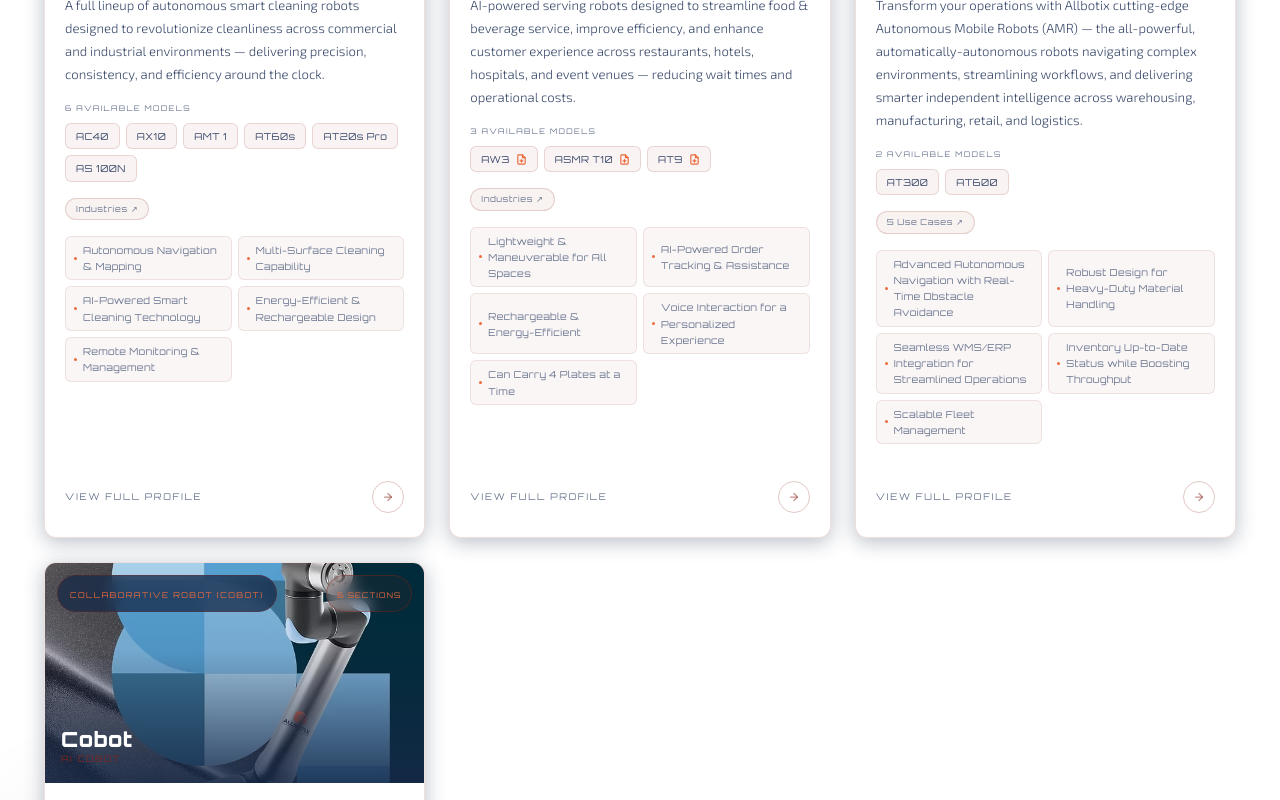
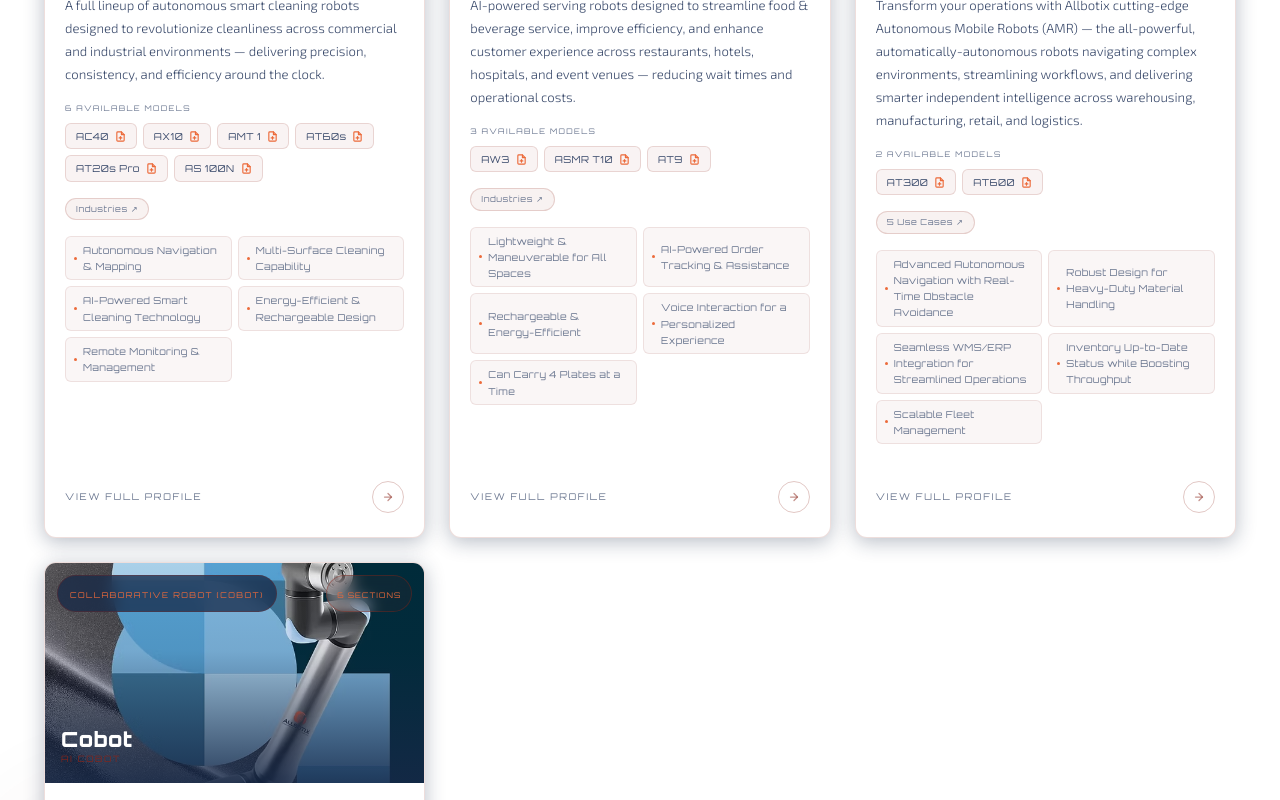
Before and after one commit to janvi7624/allbotix, a Next.js app: page /products in a window 1280 px wide. Shown: the part 1580-2380 px from the top of the page. Built offline with nearby package versions, Linux system fonts and the light colour scheme.

Commit message:
update pdf links

```diff
--- a/src/data/robots.js
+++ b/src/data/robots.js
@@ -117,7 +117,7 @@
         },
       ],
       ctaLabel: 'Download Spec Sheet',
-      ctaLink: 'https://allbotix.s3.eu-north-1.amazonaws.com/ALLBOTIX_ROBOTICS_PROFILE.pdf',
+      ctaLink: 'https://allbotix.s3.eu-north-1.amazonaws.com/Reception+%26+Information+Robots/Allbotix_ATR_V2_V3.pdf',
     },
   },
   {
@@ -219,7 +219,7 @@
         },
       ],
       ctaLabel: 'Download Spec Sheet',
-      ctaLink: 'https://allbotix.s3.eu-north-1.amazonaws.com/ALLBOTIX_ROBOTICS_PROFILE.pdf',
+      ctaLink: 'https://allbotix.s3.eu-north-1.amazonaws.com/Humanoid+%26+RoboDog/Bolt+G1.pdf',
     },
   },
   {
@@ -244,14 +244,14 @@
         name: 'Alpha B2',
         src: '/robots/alpha_b2.avif',
         alt: 'Alpha B2 Robot Dog',
-        pdfLink: 'https://bb266153-f714-439c-a5e4-b00d0f3b1fb3.filesusr.com/ugd/5ff735_f4fbc49c92474331b27b450bab9936a4.pdf',
+        pdfLink: 'https://allbotix.s3.eu-north-1.amazonaws.com/Humanoid+%26+RoboDog/Alpha+B2.pdf',
       },
       {
         id: 'alpha-go2',
         name: 'Alpha GO2',
         src: '/robots/alpha_go2.avif',
         alt: 'Alpha GO2 Robot Dog',
-        pdfLink: 'https://bb266153-f714-439c-a5e4-b00d0f3b1fb3.filesusr.com/ugd/5ff735_c84147440efa4da6a5d9a27368e2ec4b.pdf',
+        pdfLink: 'https://allbotix.s3.eu-north-1.amazonaws.com/Humanoid+%26+RoboDog/Alpha+GO2.pdf',
       },
     ],
     display: {
@@ -365,6 +365,7 @@
         src: '/robots/ac40.avif',
         alt: 'AC40 Smart Cleaning Robot',
         desc: 'Meet the Allbotix AC40 — mop, scrub, vacuum all-in-one cleaning robot that sweeps, scrubs, vacuums, and mops with precision and power.',
+        pdfLink: 'https://allbotix.s3.eu-north-1.amazonaws.com/Cleaning+Robots/AC40.pdf',
       },
       {
         id: 'ax10',
@@ -372,6 +373,7 @@
         src: '/robots/ax10.avif',
         alt: 'AX10 Smart Cleaning Robot',
         desc: 'Introducing the Allbotix AX10 — a powerhouse cleaning robot engineered for deep, intelligent, and more-than-seamless cleaning every day.',
+        pdfLink: 'https://allbotix.s3.eu-north-1.amazonaws.com/Cleaning+Robots/AX10.pdf',
       },
       {
         id: 'amt1',
@@ -379,6 +381,7 @@
         src: '/robots/amt1.avif',
         alt: 'AMT 1 Smart Cleaning Robot',
         desc: 'Introducing the Allbotix AMT1 — an AI-powered sweeping robot designed for large-scale environments, covering up to 10,000m² with advanced autonomous efficiency.',
+        pdfLink: 'https://allbotix.s3.eu-north-1.amazonaws.com/Cleaning+Robots/AMT1.pdf',
       },
       {
         id: 'at60s',
@@ -386,6 +389,7 @@
         src: '/robots/at60s.avif',
         alt: 'AT60s Smart Cleaning Robot',
         desc: 'Meet the Allbotix AT60s — next-level precision sweeping robot that polishes, scrubs and surfaces and delivers exceptional cleanliness.',
+        pdfLink: 'https://allbotix.s3.eu-north-1.amazonaws.com/Cleaning+Robots/AT60s.pdf',
       },
       {
         id: 'at20s-pro',
@@ -393,6 +397,7 @@
         src: '/robots/at20s_pro.avif',
         alt: 'AT20s Pro Smart Cleaning Robot',
         desc: 'Unleash the power of the AT20s Pro — the ultimate cleaning solution upon redefining how clean really looks and feels about cleaning.',
+        pdfLink: 'https://allbotix.s3.eu-north-1.amazonaws.com/Cleaning+Robots/AT20s+Pro.pdf',
       },
       {
         id: 'as100n',
@@ -400,6 +405,7 @@
         src: '/robots/as100n.avif',
         alt: 'AS 100N Smart Cleaning Robot',
         desc: 'Introducing the Allbotix AS 100N — the most versatile outdoor sweeping robot that takes care of every outdoor surface, structure, and space.',
+        pdfLink: 'https://allbotix.s3.eu-north-1.amazonaws.com/Cleaning+Robots/A+4C+-+pro.pdf',
       },
     ],
     display: {
@@ -517,7 +523,7 @@
         src: '/robots/aw3.avif',
         alt: 'AW3 Smart Serving Robot',
         desc: 'A compact and agile serving robot built for efficient food and beverage delivery across restaurants, hotels, and event spaces.',
-        pdfLink: '#'
+        pdfLink: 'https://allbotix.s3.eu-north-1.amazonaws.com/Serving+Robots/Aw3.pdf',
       },
       {
         id: 'asmr-t10',
@@ -525,7 +531,7 @@
         src: '/robots/asmr_t10.avif',
         alt: 'ASMR T10 Smart Serving Robot',
         desc: 'An advanced serving robot with a premium tray display, designed to deliver dishes with precision and style in high-end dining and hospitality environments.',
-        pdfLink: '#'
+        pdfLink: 'https://allbotix.s3.eu-north-1.amazonaws.com/Serving+Robots/ASMR+T10+Delivery+and+Marketing+Robot.pdf',
       },
       {
         id: 'at9',
@@ -533,7 +539,7 @@
         src: '/robots/at9.avif',
         alt: 'AT9 Smart Serving Robot',
         desc: 'A multi-tray serving robot engineered for high-volume service environments, capable of carrying multiple plates simultaneously with ease.',
-        pdfLink: '#'
+        pdfLink: 'https://allbotix.s3.eu-north-1.amazonaws.com/Serving+Robots/AT9.pdf',
       },
     ],
     display: {
@@ -651,6 +657,7 @@
         src: '/robots/at300.avif',
         alt: 'AT300 Autonomous Mobile Robot',
         desc: 'A high-capacity autonomous mobile robot engineered for heavy-duty warehouse goods transport, material handling, and logistics operations.',
+        pdfLink: 'https://allbotix.s3.eu-north-1.amazonaws.com/AMR/AT300.pdf',
       },
       {
         id: 'at600',
@@ -658,6 +665,7 @@
         src: '/robots/at600.avif',
         alt: 'AT600 Autonomous Mobile Robot',
         desc: 'A powerful and scalable AMR built for high-volume industrial environments, delivering precision transport and autonomous fleet coordination.',
+        pdfLink: 'https://allbotix.s3.eu-north-1.amazonaws.com/AMR/AT600.pdf',
       },
     ],
     useCases: [
@@ -862,6 +870,7 @@
         src: '/robots/al_series.avif',
         alt: 'AL Series Collaborative Robot Arm',
         desc: 'A compact, precise, and flexible collaborative robot arm engineered for safe and efficient human-robot collaboration across industrial production lines and workstations.',
+        pdfLink: 'https://allbotix.s3.eu-north-1.amazonaws.com/Robotic+Hand/Universal+Cobot.pdf',
       },
     ],
     display: {
@@ -953,7 +962,7 @@
         },
       ],
       ctaLabel: 'Download Spec Sheet',
-      ctaLink: 'https://allbotix.s3.eu-north-1.amazonaws.com/ALLBOTIX_ROBOTICS_PROFILE.pdf',
+      ctaLink: 'https://allbotix.s3.eu-north-1.amazonaws.com/Robotic+Hand/Universal+Cobot.pdf',
     },
   },
 ];
```
